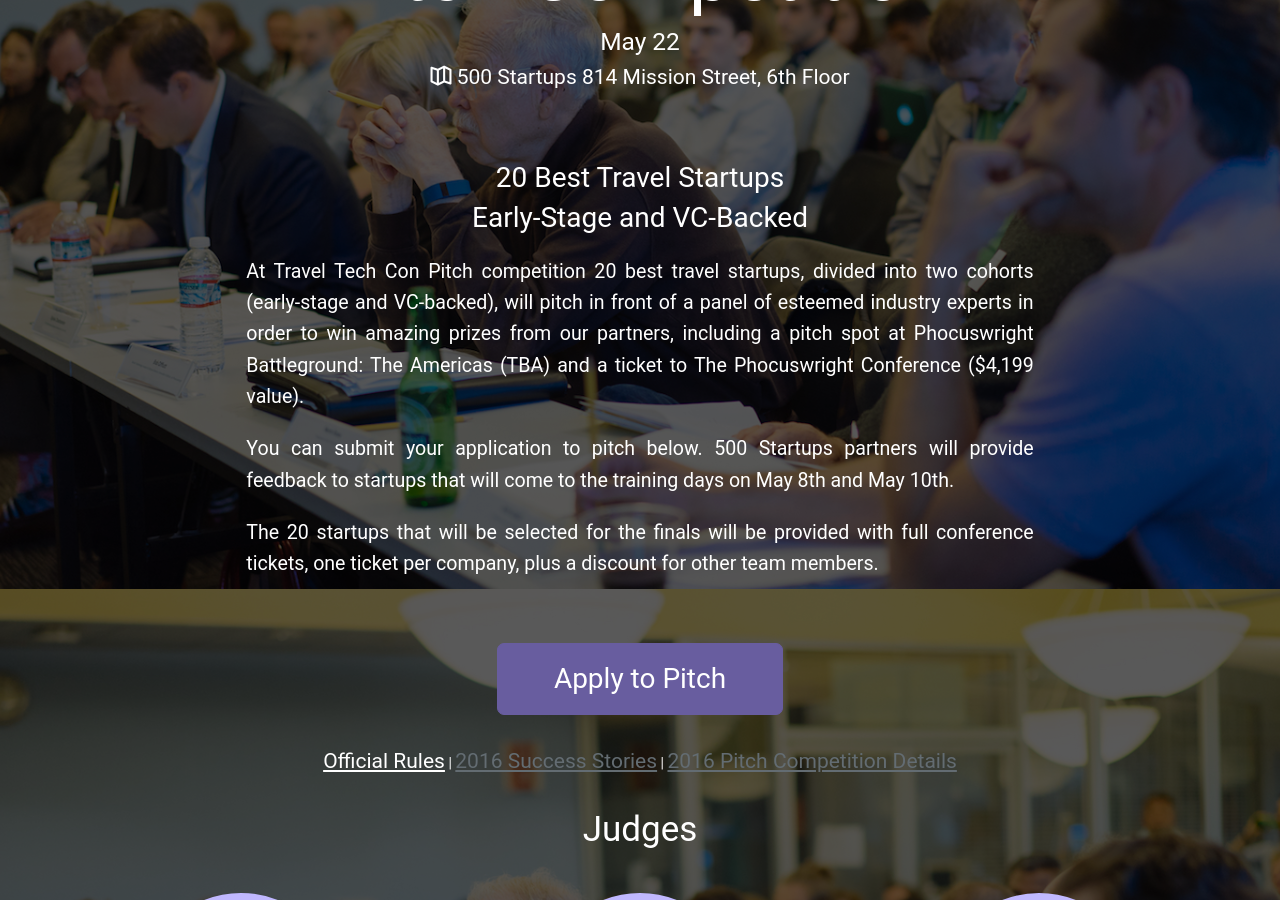
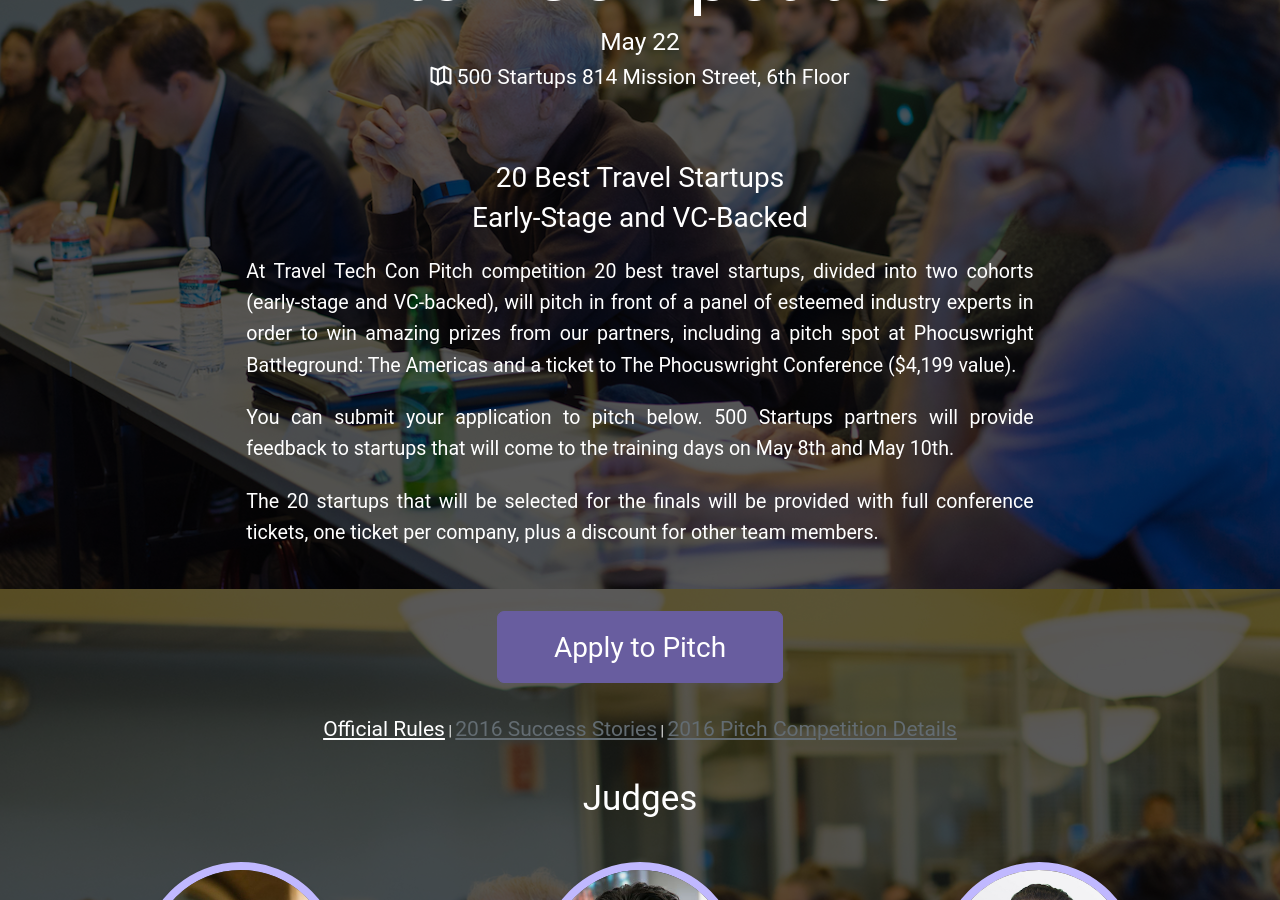
Before and after one commit to traveltechcon/ttc17, a Jekyll site: the page built from index.html, in a window 1280 px wide and 900 px high, scrolled down 2927 px. Built offline with Jekyll 4.4.1, drawn with Linux system fonts in a browser that asks for light colours; some of the changed text lies outside the part shown.

Commit message:
Battleground link updated

```diff
--- a/index.html
+++ b/index.html
@@ -727,7 +727,7 @@ conference_day:
       <div class="col-md-8">
         <h2>20 Best Travel Startups</h2>
         <h2>Early-Stage and VC-Backed</h2>
-        <p class="my-4">At Travel Tech Con Pitch competition 20 best travel startups, divided into two cohorts (early-stage and VC-backed), will pitch in front of a panel of esteemed industry experts in order to win amazing prizes from our partners, including a pitch spot at Phocuswright Battleground: The Americas (TBA) and a ticket to The Phocuswright Conference ($4,199 value).</p>
+        <p class="my-4">At Travel Tech Con Pitch competition 20 best travel startups, divided into two cohorts (early-stage and VC-backed), will pitch in front of a panel of esteemed industry experts in order to win amazing prizes from our partners, including a pitch spot at <a href="https://www.phocuswrightbattleground.com/">Phocuswright Battleground: The Americas</a> and a ticket to The Phocuswright Conference ($4,199 value).</p>
         <p class="my-4">You can submit your application to pitch below. 500 Startups partners will provide feedback to startups that will come to the training days on May 8th and May 10th.</p>
         <p class="my-4">The 20 startups that will be selected for the finals will be provided with full conference tickets, one ticket per company, plus a discount for other team members.</p>
       </div>
```
Also changed, not shown: other parts of index.html (+1 -1 lines).
